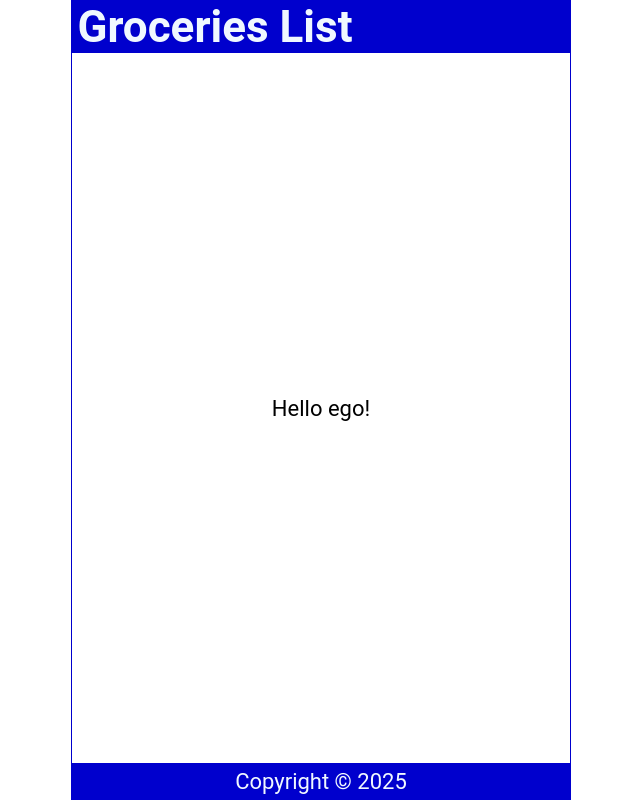
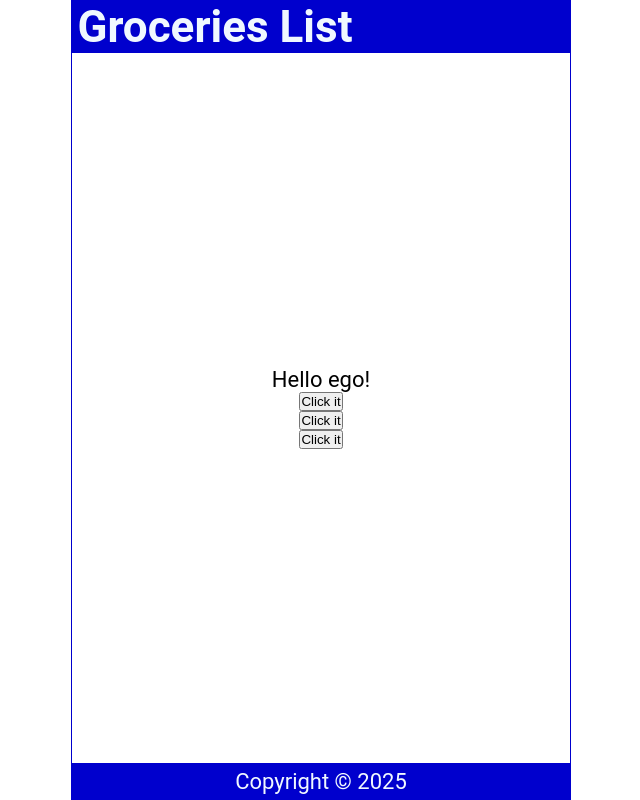
Before and after one commit to YonanPrasetyo/React, a React (Create React App) app: page / in a window 1280 px wide. Shown: the whole page, without its empty margins (319-959 px from the left). Built offline with nearby package versions, Linux system fonts and the light colour scheme.

Commit message:
Chapter 5: Click Events

```diff
--- a/src/Content.js
+++ b/src/Content.js
@@ -7,11 +7,26 @@
         return name[int]
     }
 
+    const handleClick = () => {
+        console.log("you click it")
+    }
+
+    const handleClick2 = (name) => {
+        console.log(`${name} was clicked`)
+    }
+
+    const handleClick3 = (e) => {
+        console.log(e.target.innerText)
+    }
+
 	return (
         <main>
-            <p>
+            <p onDoubleClick={handleClick}>
                 Hello {handleNameChange()}!
             </p>
+            <button onClick={handleClick}>Click it</button>
+            <button onClick={() => handleClick2('yonan')}>Click it</button>
+            <button onClick={(e) => handleClick3(e)}>Click it</button>
         </main>
     )
 };
```
